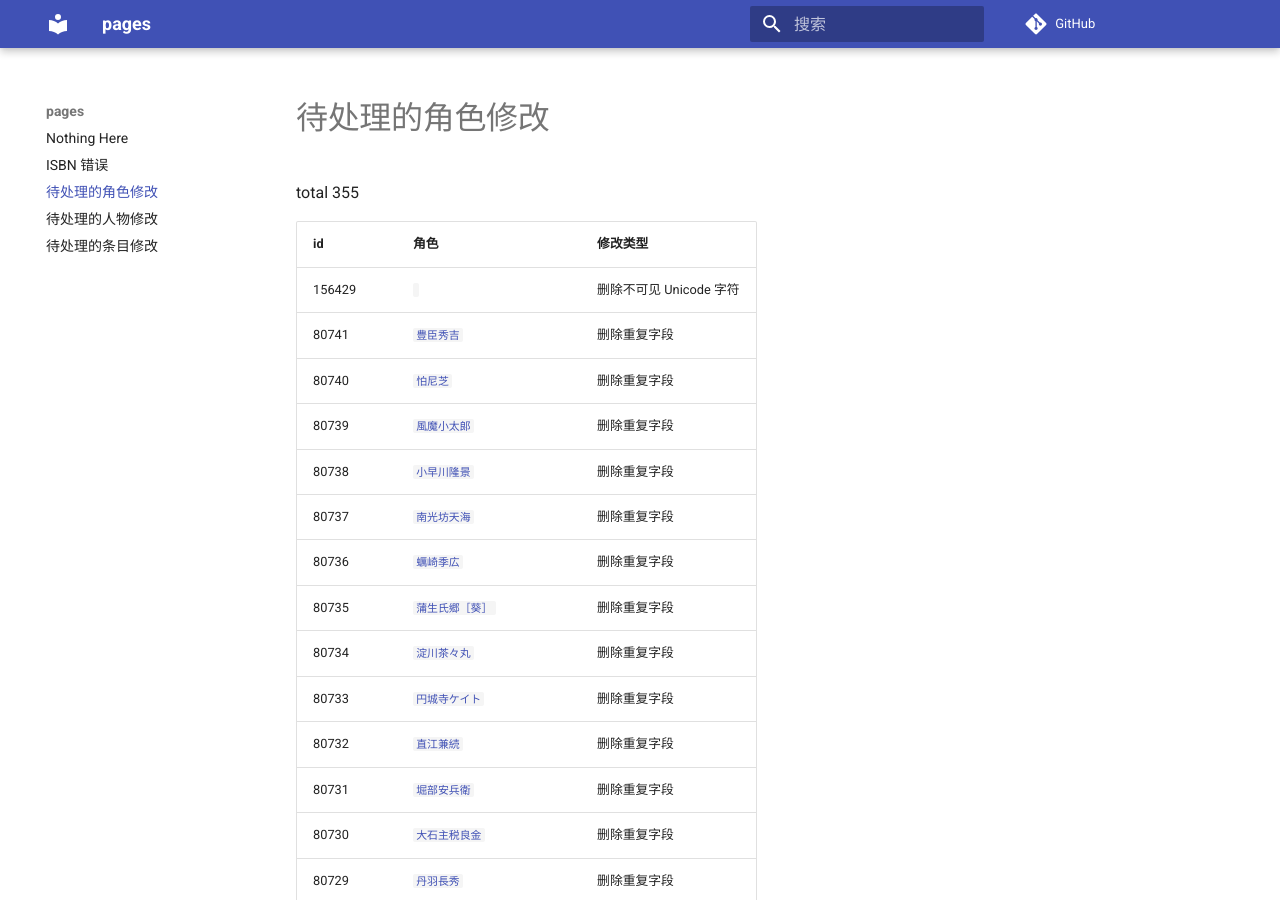
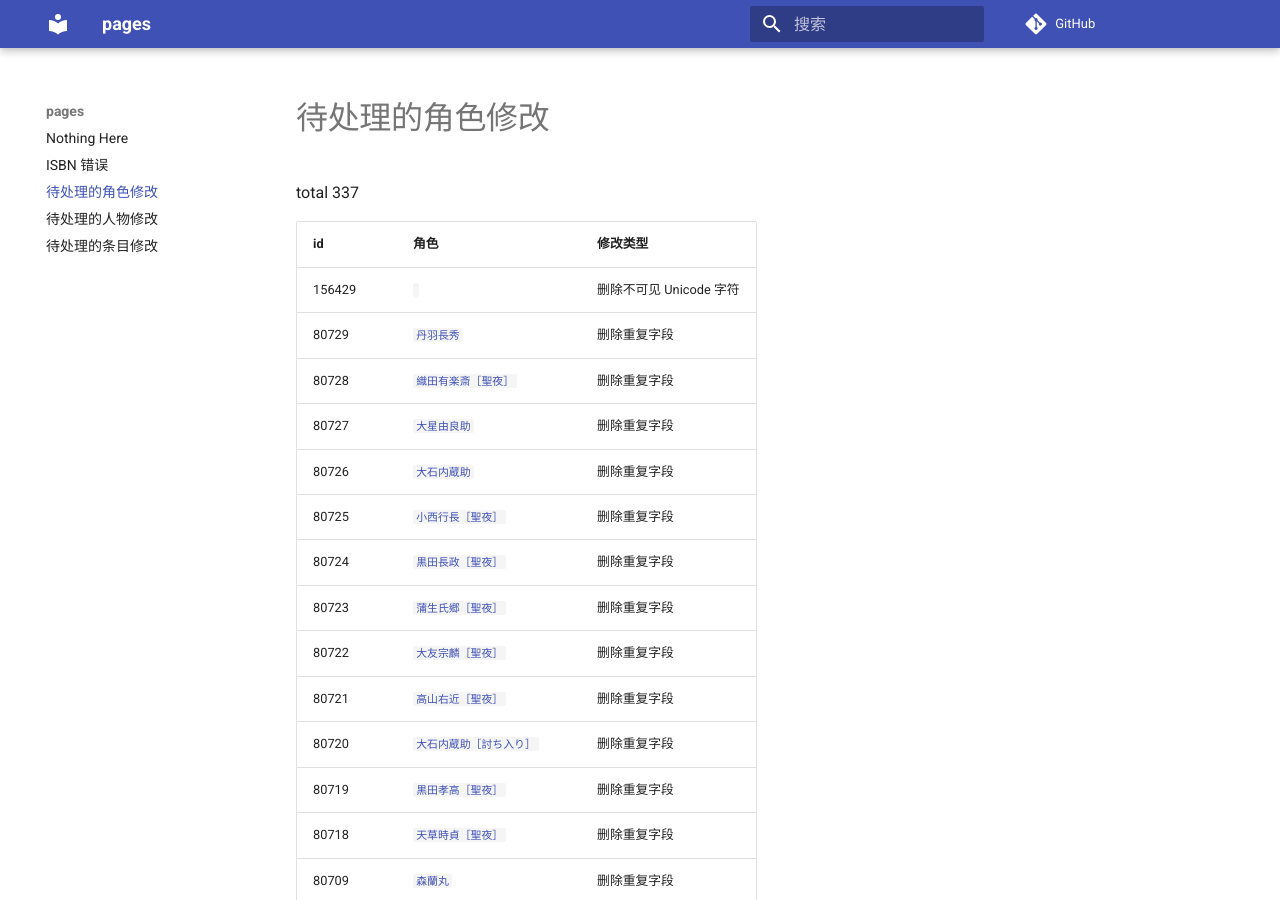
Before and after one commit to trim21/bangumi-pages, an MkDocs documentation site: the page built from docs/pending-character-changes.md, in a window 1280 px wide and 900 px high. Built offline with MkDocs 1.6.1 and Material for MkDocs 9.7.7, drawn with Linux system fonts in a browser that asks for light colours; comment, search, counter and statistics services are not loaded; some of the changed text lies outside the part shown.

Commit message:
update pending-character-changes.md

```diff
--- a/docs/pending-character-changes.md
+++ b/docs/pending-character-changes.md
@@ -1,22 +1,10 @@
 # 待处理的角色修改
 
-total 355
+total 337
 
 | id | 角色 | 修改类型 |
 | --- | --- | --- |
 | 156429 | [`　`](https://bgm.tv/character/156429) | 删除不可见 Unicode 字符 |
-| 80741 | [`豊臣秀吉`](https://bgm.tv/character/80741) | 删除重复字段 |
-| 80740 | [`怕尼芝`](https://bgm.tv/character/80740) | 删除重复字段 |
-| 80739 | [`風魔小太郎`](https://bgm.tv/character/80739) | 删除重复字段 |
-| 80738 | [`小早川隆景`](https://bgm.tv/character/80738) | 删除重复字段 |
-| 80737 | [`南光坊天海`](https://bgm.tv/character/80737) | 删除重复字段 |
-| 80736 | [`蠣崎季広`](https://bgm.tv/character/80736) | 删除重复字段 |
-| 80735 | [`蒲生氏郷［葵］`](https://bgm.tv/character/80735) | 删除重复字段 |
-| 80734 | [`淀川茶々丸`](https://bgm.tv/character/80734) | 删除重复字段 |
-| 80733 | [`円城寺ケイト`](https://bgm.tv/character/80733) | 删除重复字段 |
-| 80732 | [`直江兼続`](https://bgm.tv/character/80732) | 删除重复字段 |
-| 80731 | [`堀部安兵衛`](https://bgm.tv/character/80731) | 删除重复字段 |
-| 80730 | [`大石主税良金`](https://bgm.tv/character/80730) | 删除重复字段 |
 | 80729 | [`丹羽長秀`](https://bgm.tv/character/80729) | 删除重复字段 |
 | 80728 | [`織田有楽斎［聖夜］`](https://bgm.tv/character/80728) | 删除重复字段 |
 | 80727 | [`大星由良助`](https://bgm.tv/character/80727) | 删除重复字段 |
@@ -312,12 +300,6 @@ total 355
 | 80421 | [`仙台城`](https://bgm.tv/character/80421) | 删除重复字段 |
 | 80420 | [`九戸城`](https://bgm.tv/character/80420) | 删除重复字段 |
 | 80419 | [`胆沢城`](https://bgm.tv/character/80419) | 删除重复字段 |
-| 78815 | [`シルウィンダー`](https://bgm.tv/character/78815) | 删除重复字段 |
-| 78814 | [`グレイシャル`](https://bgm.tv/character/78814) | 删除重复字段 |
-| 78813 | [`イグナイト`](https://bgm.tv/character/78813) | 删除重复字段 |
-| 78812 | [`ソウルブレイド`](https://bgm.tv/character/78812) | 删除重复字段 |
-| 78811 | [`ロストスペル`](https://bgm.tv/character/78811) | 删除重复字段 |
-| 78810 | [`ダークペイン`](https://bgm.tv/character/78810) | 删除重复字段 |
 | 78790 | [`クラウン`](https://bgm.tv/character/78790) | 删除重复字段 |
 | 78789 | [`ライデン`](https://bgm.tv/character/78789) | 删除重复字段 |
 | 78788 | [`シノビ`](https://bgm.tv/character/78788) | 删除重复字段 |
```
